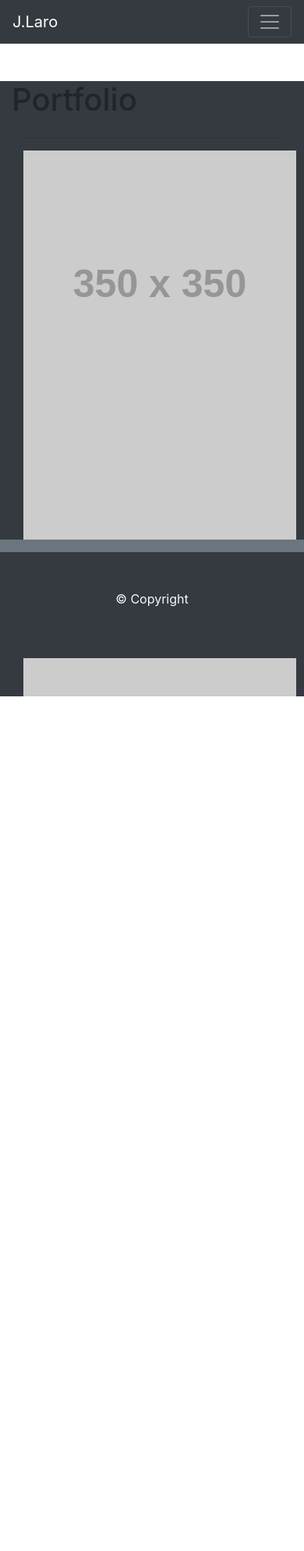
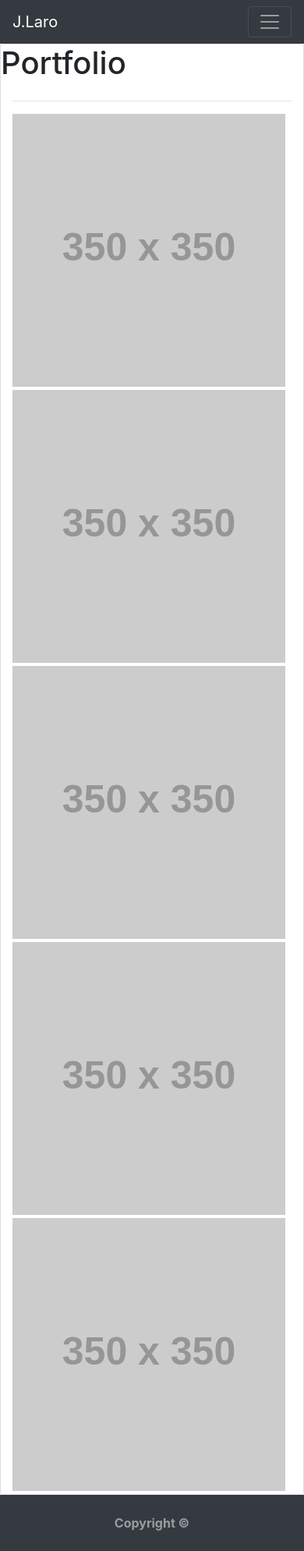
Before and after one commit to JRLaro/HomeWork_02, a plain HTML site: page portfolio.html in a window 390 px wide. Shown: the whole page at 78% size. Before the commit the page ends 941 px from the top, so only its background shows below. Drawn offline with nearby package versions, Linux system fonts and the light colour scheme; placeholder pictures from the web are drawn by us.

Commit message:
finalized page components/responsiveness. Portfolio footer, still needs word

```diff
--- a/portfolio.html
+++ b/portfolio.html
@@ -53,123 +53,52 @@
 
 
     <!-- Portfolio-Start -->
-      <main class="mt-5 mb-5">
-          <section class="bg-dark col-lg-6 col-md-12 col-sm-12">
-            <div class="container-fluid">
-                <div class="row">
-
-                        <h1>Portfolio</h1>
-                </div>
-
-                <hr>
-
-                <div class="row">
-                    <div class="col-lg-6 col-md-12 col-sm-12">
-                      <img alt="350*350" src="http://placehold.it/350x350" class="image-fluid"/>
-                    </div>
-                    <div class="col-lg-6 col-md-12 col-sm-12">
-                    <img alt="350*350" src="http://placehold.it/350x350" class="image-fluid"/>
-                    </div>
-                </div>
-
-                <!-- <div class="row">
-                    <div class="col-6">
-                      <img alt="350*350" src="https://lacasanelverde.it/images/placeholder-350x350.jpg"
-                        class="float-left" />
-                    </div>
-
-                    <div class="col-6">
-                <img alt="350*350" src="https://lacasanelverde.it/images/placeholder-350x350.jpg"
-                  class="float-left" />
-                </div>
-                </div>   -->
-
+    <section class="card">
+        <header class="container">
+            <div class="row">
+                <h1>Portfolio</h1>
             </div>
-
-
-        </section>
-
-
-        </main>
-
-
-
-
-    <!-- <div class="container bg-light mt-5 ml-4">
-
-        <h1> Portfolio</h1>
+        </div>
 
         <hr>
 
-        <article class="row justify-content-around">
-            <div class="col-md-6 text-center">
-
-                <img src="https://lacasanelverde.it/images/placeholder-350x350.jpg" alt="350*350">
-
-            </div>
-
-            <div class="col-md-6 text-center">
-
-                <img src="https://lacasanelverde.it/images/placeholder-350x350.jpg">
-
-            </div>
-        </article>
-        <br>
-        <article class="row justify-content-around">
-            <div class="col-md-6 text-center">
-
-                <img src="https://lacasanelverde.it/images/placeholder-350x350.jpg" alt="350*350">
-
-            </div>
-
-            <div class="col-md-6 text-center">
-
-                <img src="https://lacasanelverde.it/images/placeholder-350x350.jpg">
-
-            </div>
-        </article>
-        <br>
-            <article class="row">
-                <div class="col-md-6 text-center">
-
-                    <img src="https://lacasanelverde.it/images/placeholder-350x350.jpg" alt="350*350">
+        <div>
+            <div class="row">
+                <div class="col-xs-2 col-sm-6">
+                    <img class="img-responsive float-left mr-2 mb-1" src="http://placehold.it/350x350" />
 
                 </div>
+                <div class="col-xs-2 col-sm-6">
+                    <img class="img-responsive float-left mr-2 mb-1" src="http://placehold.it/350x350" />
 
-            </article>
+                </div>
+                <div class="col-xs-2 col-sm-6">
+                    <img class="img-responsive float-left mr-2 mb-1" src="http://placehold.it/350x350" />
 
-    </div>
+                </div>
+                <div class="col-xs-2 col-sm-6">
+                    <img class="img-responsive float-left mr-2 mb-1" src="http://placehold.it/350x350" />
 
+                </div>
+                <div class="col-xs-2 col-sm-6">
+                    <img class="img-responsive float-left mr-2 mb-1" src="http://placehold.it/350x350" />
 
-    </div> -->
-    <!-- Portfolio-End -->
-
-
-
-
-
-    <!-- Footer-Start -->
-
-        <footer class="container-fluid fixed-bottom bg-dark mt-5">
-            <div class="row bg-secondary p-2">
-            </div>
-            <div class="row">
-                <div class="col-md-12">
-                    <p class="text-light text-center p-5">© Copyright</p>
                 </div>
             </div>
+        </div>
+    </section>
+</main>
 
-        </footer>
-    <!-- Footer-End -->
+<!--footer starts here-->
+<footer id="sticky-footer" class="py-4 bg-dark text-white-50">
+    <div class="container text-center">
+        <strong>Copyright &copy; </strong>
+    </div>
+</footer>
 
-
-    <!-- JavaScript. -->
-
-    <script src="https://code.jquery.com/jquery-3.5.1.slim.min.js"
-        integrity="sha384-DfXdz2htPH0lsSSs5nCTpuj/zy4C+OGpamoFVy38MVBnE+IbbVYUew+OrCXaRkfj"
-        crossorigin="anonymous"></script>
-    <script src="https://cdn.jsdelivr.net/npm/bootstrap@4.5.3/dist/js/bootstrap.bundle.min.js"
-        integrity="sha384-ho+j7jyWK8fNQe+A12Hb8AhRq26LrZ/JpcUGGOn+Y7RsweNrtN/tE3MoK7ZeZDyx"
-        crossorigin="anonymous"></script>
+<!-- JS, Popper.js, and jQuery -->
+<script src="https://code.jquery.com/jquery-3.5.1.slim.min.js" integrity="sha384-DfXdz2htPH0lsSSs5nCTpuj/zy4C+OGpamoFVy38MVBnE+IbbVYUew+OrCXaRkfj" crossorigin="anonymous"></script>
+<script src="https://cdn.jsdelivr.net/npm/popper.js@1.16.1/dist/umd/popper.min.js" integrity="sha384-9/reFTGAW83EW2RDu2S0VKaIzap3H66lZH81PoYlFhbGU+6BZp6G7niu735Sk7lN" crossorigin="anonymous"></script>
+<script src="https://stackpath.bootstrapcdn.com/bootstrap/4.5.2/js/bootstrap.min.js" integrity="sha384-B4gt1jrGC7Jh4AgTPSdUtOBvfO8shuf57BaghqFfPlYxofvL8/KUEfYiJOMMV+rV" crossorigin="anonymous"></script>
 </body>
 </html>
--- a/style.css
+++ b/style.css
@@ -1,15 +1,82 @@
-#page-container {
-    position: relative;
-    min-height: 100vh;
+body {
+    background-color:white;
+}
+
+main {
+    width: 100%;
+    height: 100%;
+    background-size: cover;
+    background-position: center center;
+    background-attachment: fixed;
+    position: static;
+    overflow: hidden;
+}
+.card {
+    background-color:whitesmoke;
+
+}
+
+h1 {
+    margin: 10px;
+}
+
+hr {
+    margin-top: 1rem;
+    margin-bottom: 1rem;
+    border: 0;
+    border-top: 1px solid rgba(0, 0, 0, 0.1);
+    width: 100%;
+}
+
+img {
+    margin: 10px;
+}
+
+form {
+    margin: 15px;
+}
+
+footer {
+    background-color: darkgrey;
+    position: fixed;
+    bottom: 0;
+    width: 100%;
+    height: 40px;
+}
+
+
+.center {
+    display: block;
+    margin-left: auto;
+    margin-right: auto;
+    width: 50%;
   }
 
-  #content-wrap {
-    padding-bottom: 2.5rem;    /* Footer height */
-  }
 
-  #footer {
-    position: absolute;
-    bottom: 0;
-    width: 100%;
-    height: 2.5rem;            /* Footer height */
-  }
+
+.navbar-brand {
+    font-size: 30px;
+    font-weight: bold;
+}
+
+section {
+    border: 1px solid black;
+    background-color: white;
+    margin-top: 30px;
+    margin-bottom: 40px;
+    margin-left: 30px;
+    margin-right: 70px;
+}
+
+@media only screen and (min-width: 955px) {
+    section {
+        width: 70%;
+    }
+}
+
+@media only screen and (max-width: 954px) {
+    section {
+        width: 90%;
+    }
+
+}
```
Also changed, not shown: AboutMe.html (+34 -87 lines), contact.html (+2 -2 lines), index.html (+12 -24 lines), 1 other file.
